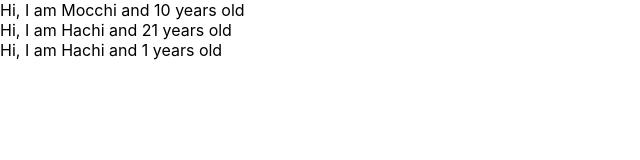
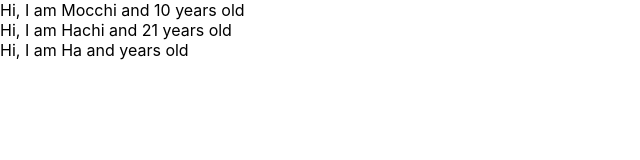
Before and after one commit to mocchi132/udemy-react, a React (Create React App) app: page / in a window 1280 px wide. Shown: the top 160 px of the page, without its empty margins (0-640 px from the left). Built offline with nearby package versions, Linux system fonts and the light colour scheme.

Commit message:
learn prop-Types

```diff
--- a/src/App.js
+++ b/src/App.js
@@ -1,11 +1,12 @@
 import React from 'react';
+import PropTypes from 'prop-types';
 
 const App = () => {
 
   const profiles = [
     { name: "Mocchi", age:"10"},
     { name: "Hachi", age:"21"},
-    { name: "Hachi"}
+    { name: "Ha" }
   ]
   return (
       <div>
@@ -22,15 +23,14 @@ const App = () => {
 
 const User = (props) => {
   return (
-    <React.Fragment>
       <div>Hi, I am {props.name} and {props.age} years old</div>
-    </React.Fragment>
   );
 }
 
-// propsの属性にデフォルト値を設定する方法
-User.defaultProps = {
-  age: 1
+// props内の型定義 誤った型を渡すとブラウザでWarningが出るようになる
+User.propTypes = {
+  name: PropTypes.string,
+  age: PropTypes.string.isRequired
 }
 
 export default App;
```
